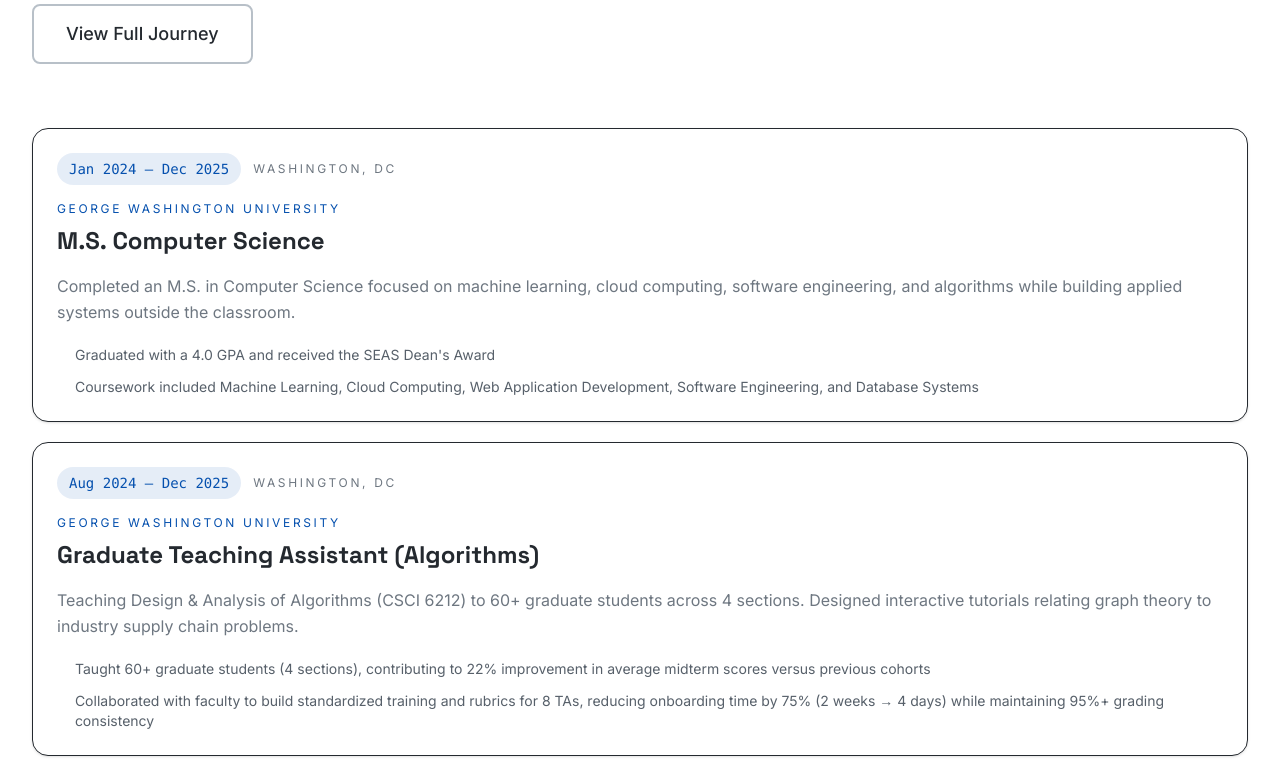
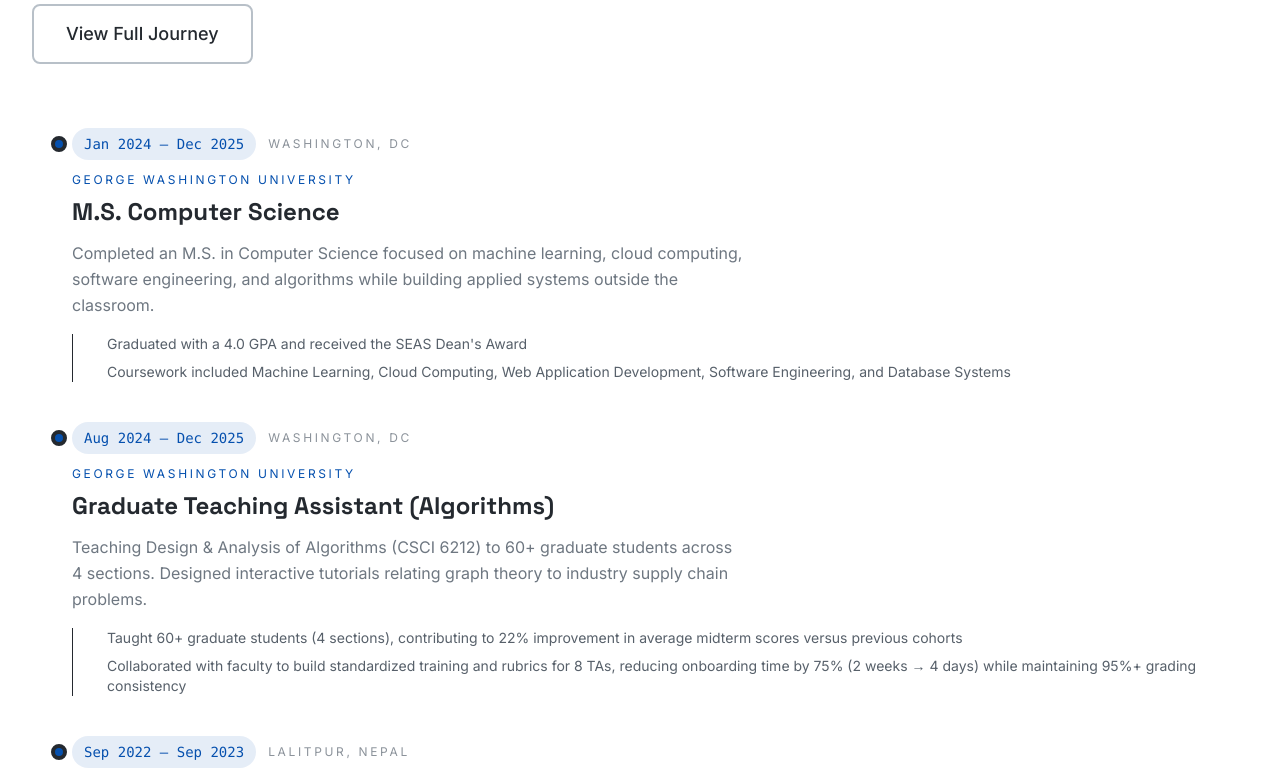
Before and after one commit to aabhiyann/portfolio-abhiyan, a React (Vite) app: page / in a window 1280 px wide. Shown: the part 2000-2774 px from the top of the page. Built offline with nearby package versions, Linux system fonts and the light colour scheme.

Commit message:
style: convert homepage experience cards into a vertical timeline

```diff
--- a/src/pages/Home.tsx
+++ b/src/pages/Home.tsx
@@ -138,11 +138,12 @@ function Home() {
               </Button>
             </motion.div>
 
-            <div className="space-y-5">
+            <div className="relative pl-8 md:pl-10">
+              <div className="absolute left-3 top-2 bottom-2 w-px bg-border-primary" />
               {homepageTimeline.map((experience, index) => (
                 <motion.article
                   key={experience.id}
-                  className="rounded-2xl border border-border-primary/80 bg-card px-6 py-6 shadow-sm transition-colors hover:border-accent-primary/25"
+                  className="relative pb-10 last:pb-0"
                   initial={{ opacity: 0, y: 24 }}
                   whileInView={{ opacity: 1, y: 0 }}
                   viewport={{ once: true }}
@@ -151,16 +152,18 @@ function Home() {
                     delay: index * 0.06,
                   }}
                 >
-                  <div className="flex flex-wrap items-center gap-3 mb-4">
+                  <div className="absolute left-[-21px] top-2 h-4 w-4 rounded-full border-4 border-bg-surface/40 bg-accent-primary" />
+
+                  <div className="flex flex-wrap items-center gap-3 mb-3">
                     <span className="inline-flex rounded-full bg-accent-primary/10 px-3 py-1.5 text-sm font-mono text-accent-primary">
                       {experience.dates}
                     </span>
-                    <span className="text-xs uppercase tracking-[0.22em] text-text-muted">
+                    <span className="text-xs uppercase tracking-[0.22em] text-text-muted/80">
                       {experience.location}
                     </span>
                   </div>
 
-                  <div className="mb-4">
+                  <div className="mb-3">
                     <p className="text-xs uppercase tracking-[0.22em] text-accent-primary mb-2">
                       {experience.company}
                     </p>
@@ -169,17 +172,17 @@ function Home() {
                     </h3>
                   </div>
 
-                  <p className="text-text-muted leading-relaxed mb-5">
+                  <p className="text-text-muted leading-relaxed mb-4 max-w-2xl">
                     {experience.description}
                   </p>
 
-                  <div className="space-y-3">
+                  <div className="space-y-2 border-l border-accent-primary/15 pl-4">
                     {experience.achievements.slice(0, 2).map((achievement) => (
                       <div
                         key={achievement}
                         className="flex items-start gap-3 text-sm text-text-secondary"
                       >
-                        <span className="mt-1.5 h-1.5 w-1.5 rounded-full bg-accent-primary/70" />
+                        <span className="mt-1.5 h-1.5 w-1.5 rounded-full bg-accent-primary/70 shrink-0" />
                         <span>{achievement}</span>
                       </div>
                     ))}
```
